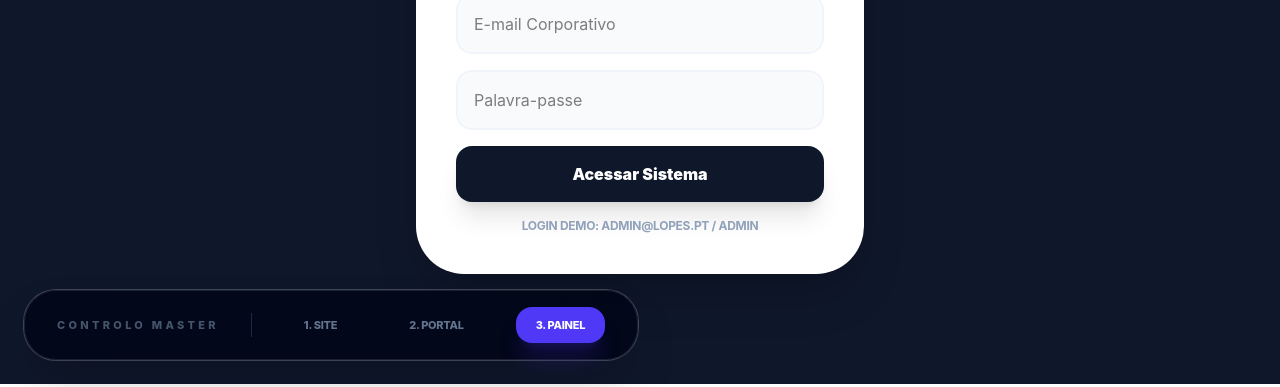
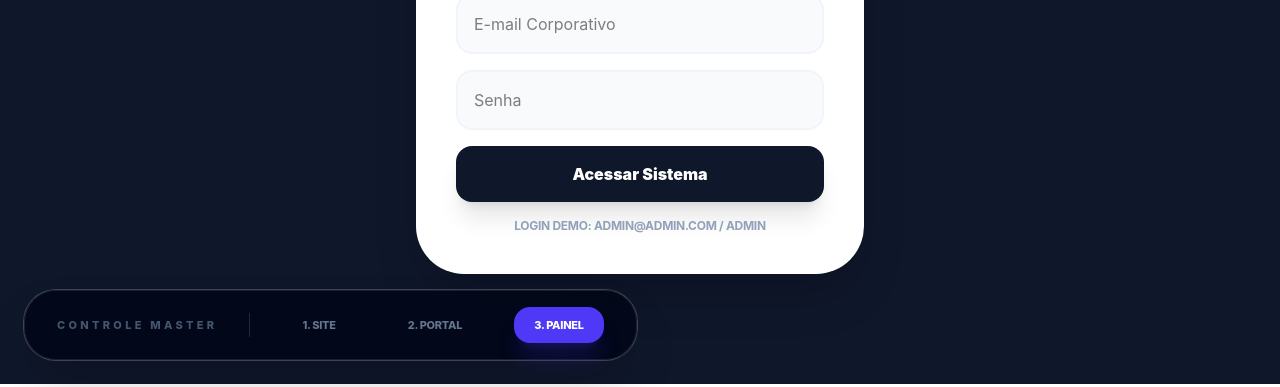
Before and after one commit to rpascale86/pascale-juris-app, a React (Vite) app: page / in a window 1280 px wide. Shown: the part 416-803 px from the top of the page. Built offline with nearby package versions, Linux system fonts and the light colour scheme.

Commit message:
fix: padronizacao global de termos para portugues do brasil no frontend

```diff
--- a/src/App.jsx
+++ b/src/App.jsx
@@ -188,7 +188,7 @@ const LandingPage = ({ onNavigate, onAddLead, tenantConfig, showToast }) => {
         <div className="flex-1 space-y-8 animate-fade-in">
             <span className="inline-block px-4 py-1.5 bg-indigo-50 text-indigo-600 rounded-full text-xs font-black uppercase tracking-widest border border-indigo-100">Escritório Digital 4.0</span>
             <h1 className="text-5xl md:text-7xl font-black leading-[1.1] text-slate-900 tracking-tighter">A sua justiça,<br/><span style={{ color: tenantConfig.primaryColor }}>transparente.</span></h1>
-            <p className="text-xl text-slate-500 leading-relaxed font-medium">Acompanhe o seu caso judicial em tempo real através do seu telemóvel. Respostas imediatas e consulta direta aos tribunais.</p>
+            <p className="text-xl text-slate-500 leading-relaxed font-medium">Acompanhe o seu caso judicial em tempo real através do seu celular. Respostas imediatas e consulta direta aos tribunais.</p>
             <div className="flex flex-col sm:flex-row gap-4 pt-6 justify-center lg:justify-start">
               <button onClick={() => setIsModalOpen(true)} className="px-10 py-5 text-white rounded-2xl font-black text-lg shadow-2xl hover:-translate-y-1 transition transform" style={{ backgroundColor: tenantConfig.primaryColor }}>Avaliar o Meu Caso</button>
               <button onClick={() => onNavigate('portal')} className="px-10 py-5 bg-white border-2 border-slate-200 text-slate-700 rounded-2xl font-black text-lg hover:bg-slate-50 transition">Já sou Cliente</button>
@@ -266,12 +266,12 @@ const LoginPage = ({ onLogin, tenantConfig, showToast }) => {
         </div>
         <form onSubmit={handleAuth} className="p-8 md:p-10 space-y-4">
           <input required type="email" className="w-full p-4 border-2 border-slate-100 rounded-2xl bg-slate-50 outline-none focus:border-indigo-500" placeholder="E-mail Corporativo" onChange={e => setEmail(e.target.value)} />
-          <input required type="password" className="w-full p-4 border-2 border-slate-100 rounded-2xl bg-slate-50 outline-none focus:border-indigo-500" placeholder="Palavra-passe" onChange={e => setPassword(e.target.value)} />
+          <input required type="password" className="w-full p-4 border-2 border-slate-100 rounded-2xl bg-slate-50 outline-none focus:border-indigo-500" placeholder="Senha" onChange={e => setPassword(e.target.value)} />
           <button disabled={loading} className="w-full py-4 text-white rounded-2xl font-black shadow-xl disabled:opacity-70 flex justify-center items-center" style={{ backgroundColor: tenantConfig.primaryColor }}>
              {loading ? <div className="w-5 h-5 border-2 border-white/30 border-t-white rounded-full animate-spin"></div> : "Acessar Sistema"}
           </button>
           <div className="mt-4 text-center">
-            <p className="text-xs text-slate-400 font-bold uppercase tracking-tight">Login Demo: admin@lopes.pt / admin</p>
+            <p className="text-xs text-slate-400 font-bold uppercase tracking-tight">Login Demo: admin@admin.com / admin</p>
           </div>
         </form>
       </div>
@@ -561,7 +561,7 @@ const LawyerDashboard = ({ onNavigate, cases, onMoveCase, onAddCase, leads, docu
           </div>
           <div className="flex items-center gap-4 md:gap-6">
             <button onClick={() => setModals({...modals, [tab === 'finance' ? 'fin' : tab === 'docs' ? 'doc' : 'case']: true})} className="px-4 py-2.5 md:px-6 md:py-3.5 rounded-2xl text-white font-bold shadow-xl flex items-center gap-2 hover:-translate-y-1 transition-all text-xs md:text-sm" style={{ backgroundColor: tenantConfig.primaryColor }}>
-              <Plus className="w-4 h-4 md:w-5 md:h-5" /> <span className="hidden sm:inline">Lançar {tab === 'finance' ? 'Fatura' : tab === 'docs' ? 'Ficheiro' : 'Processo'}</span>
+              <Plus className="w-4 h-4 md:w-5 md:h-5" /> <span className="hidden sm:inline">Lançar {tab === 'finance' ? 'Fatura' : tab === 'docs' ? 'Arquivo' : 'Processo'}</span>
             </button>
             <div className="hidden md:flex items-center gap-4 pl-6 border-l border-slate-200">
                <div className="text-right">
@@ -617,7 +617,7 @@ const LawyerDashboard = ({ onNavigate, cases, onMoveCase, onAddCase, leads, docu
 
                           <div className="mt-4 pt-4 border-t border-slate-100 flex justify-between items-center gap-2">
                              <button onClick={() => window.open(`https://wa.me/55${(c.phone || '11999999999').replace(/\D/g,'')}`, '_blank')} className="text-green-600 bg-green-50 px-3 py-2 rounded-xl text-[9px] md:text-[10px] font-black uppercase hover:bg-green-100 transition whitespace-nowrap">WhatsApp</button>
-                             {s !== 'sentenca' && <button onClick={() => wrapAction(() => onMove(c.id, s), '', 'Avanço de fase registado!')} className="flex-1 bg-slate-50 text-indigo-700 px-4 py-2 rounded-xl font-black text-[9px] md:text-[10px] hover:bg-indigo-50 hover:text-indigo-800 transition shadow-sm border border-slate-200 uppercase tracking-widest text-center truncate">Avançar ➔</button>}
+                             {s !== 'sentenca' && <button onClick={() => wrapAction(() => onMove(c.id, s), '', 'Avanço de fase registrado!')} className="flex-1 bg-slate-50 text-indigo-700 px-4 py-2 rounded-xl font-black text-[9px] md:text-[10px] hover:bg-indigo-50 hover:text-indigo-800 transition shadow-sm border border-slate-200 uppercase tracking-widest text-center truncate">Avançar ➔</button>}
                           </div>
                       </div>
                     )
@@ -712,7 +712,7 @@ const LawyerDashboard = ({ onNavigate, cases, onMoveCase, onAddCase, leads, docu
                                 <td className="p-6 md:p-8 text-right">{f.status !== 'Pago' && <button onClick={() => { onUpdateFinancial(f.id, "Pago"); if(showToast) showToast("Pagamento liquidado!", 'success'); }} className="bg-white text-green-600 font-extrabold hover:bg-green-600 hover:text-white px-3 md:px-5 py-2 rounded-xl border-2 border-green-500/20 text-[10px] transition-all duration-300 shadow-sm">Liquidar</button>}</td>
                              </tr>
                           ))}
-                           {(!financials || financials.length === 0) && <tr><td colSpan="6" className="p-8 text-center text-slate-400 font-bold">Nenhum registo financeiro.</td></tr>}
+                           {(!financials || financials.length === 0) && <tr><td colSpan="6" className="p-8 text-center text-slate-400 font-bold">Nenhum registro financeiro.</td></tr>}
                        </tbody>
                     </table>
                  </div>
@@ -1020,7 +1020,7 @@ export default function App() {
       {toast.visible && <Toast message={toast.message} type={toast.type} onClose={() => setToast(t => ({...t, visible: false}))} />}
 
       <div className="fixed bottom-3 md:bottom-6 left-3 md:left-6 right-3 md:right-auto z-[200] bg-slate-950/90 backdrop-blur-2xl text-white px-4 md:px-8 py-3 md:py-4 rounded-xl md:rounded-[2rem] shadow-2xl flex justify-center md:justify-start gap-2 md:gap-8 text-[9px] md:text-[11px] font-extrabold border border-white/10 items-center ring-1 ring-white/20">
-        <span className="hidden md:inline text-slate-600 uppercase tracking-[0.3em] border-r border-slate-800 pr-8 py-1">Controlo Master</span>
+        <span className="hidden md:inline text-slate-600 uppercase tracking-[0.3em] border-r border-slate-800 pr-8 py-1">Controle Master</span>
         <button onClick={() => setCurrentView('landing')} className={`px-3 py-2 md:px-5 md:py-2.5 rounded-lg md:rounded-2xl transition-all duration-300 tracking-tight ${currentView === 'landing' ? 'bg-indigo-600 text-white shadow-xl shadow-indigo-600/20' : 'hover:bg-white/5 text-slate-500'}`}>1. SITE</button>
         <button onClick={() => setCurrentView('portal')} className={`px-3 py-2 md:px-5 md:py-2.5 rounded-lg md:rounded-2xl transition-all duration-300 tracking-tight ${currentView === 'portal' ? 'bg-indigo-600 text-white shadow-xl shadow-indigo-600/20' : 'hover:bg-white/5 text-slate-500'}`}>2. PORTAL</button>
         <button onClick={() => setCurrentView('dashboard')} className={`px-3 py-2 md:px-5 md:py-2.5 rounded-lg md:rounded-2xl transition-all duration-300 tracking-tight ${currentView === 'dashboard' || currentView === 'login' ? 'bg-indigo-600 text-white shadow-xl shadow-indigo-600/20' : 'hover:bg-white/5 text-slate-500'}`}>3. PAINEL</button>
```
